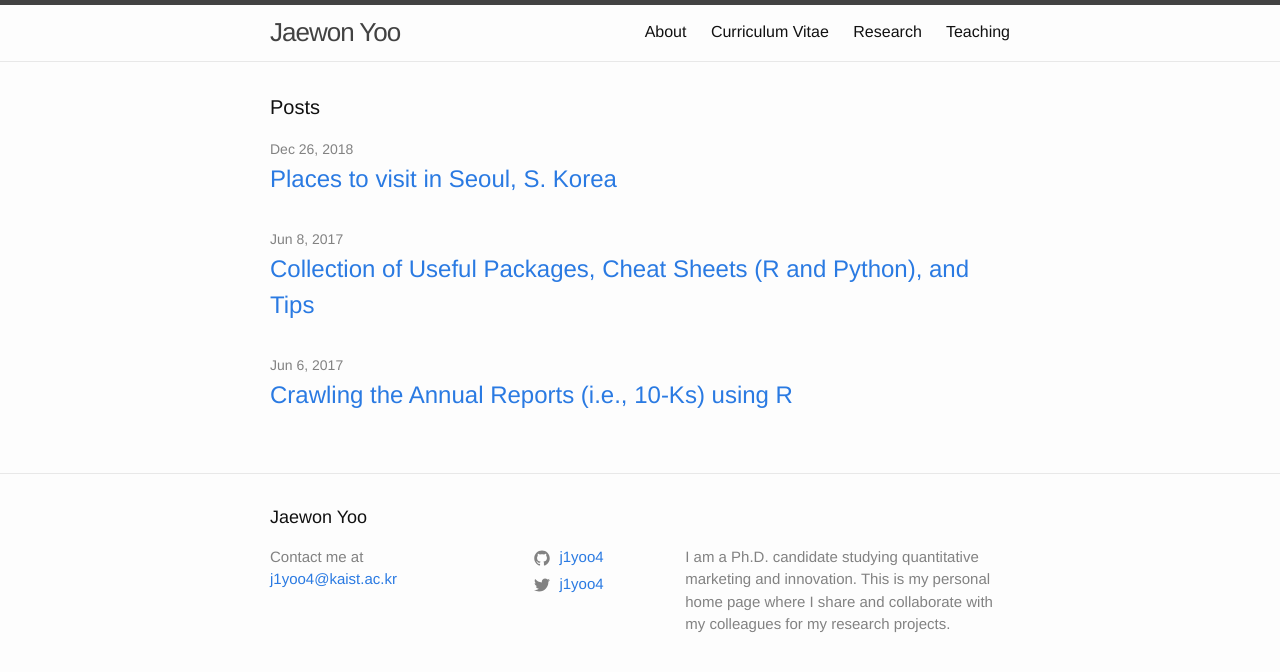
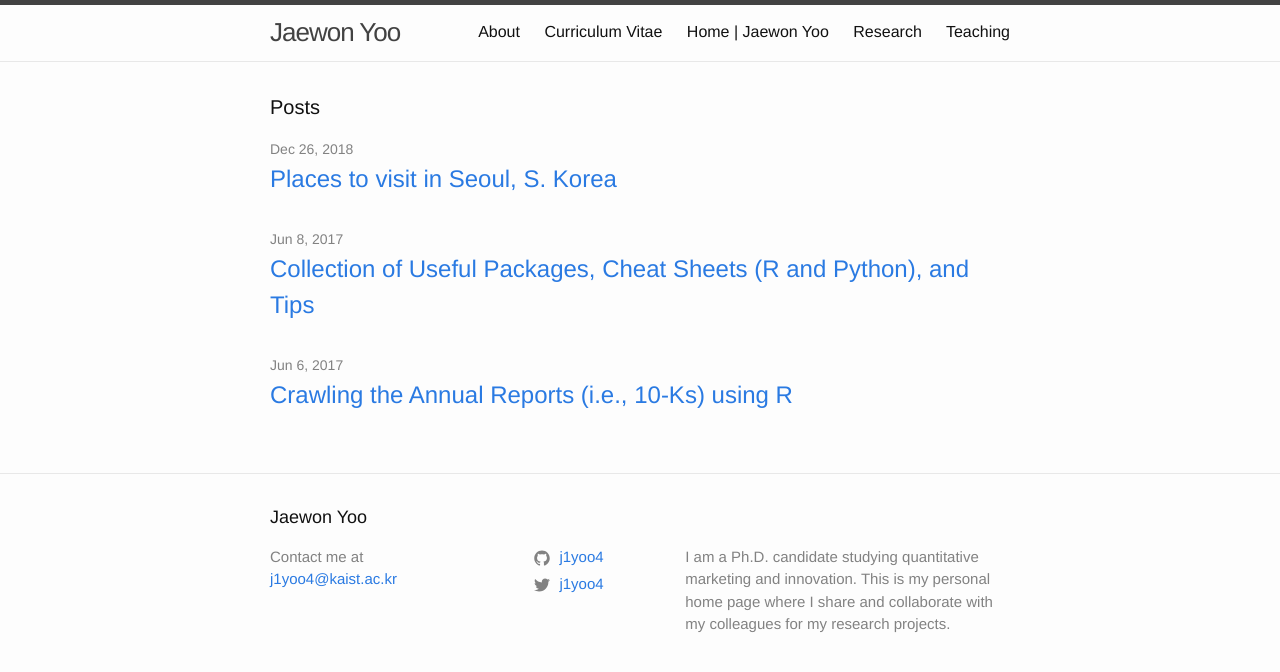
Before and after one commit to j1yoo/j1yoo.github.io, a Jekyll site: the page built from index.md, in a window 1280 px wide. Shown: the top 672 px of the page. Built offline with Jekyll 4.4.1, drawn with Linux system fonts in a browser that asks for light colours.

Commit message:
Update index.md

```diff
--- a/index.md
+++ b/index.md
@@ -1,3 +1,4 @@
 ---
 layout: home
+title: Home | Jaewon Yoo
 ---
```
